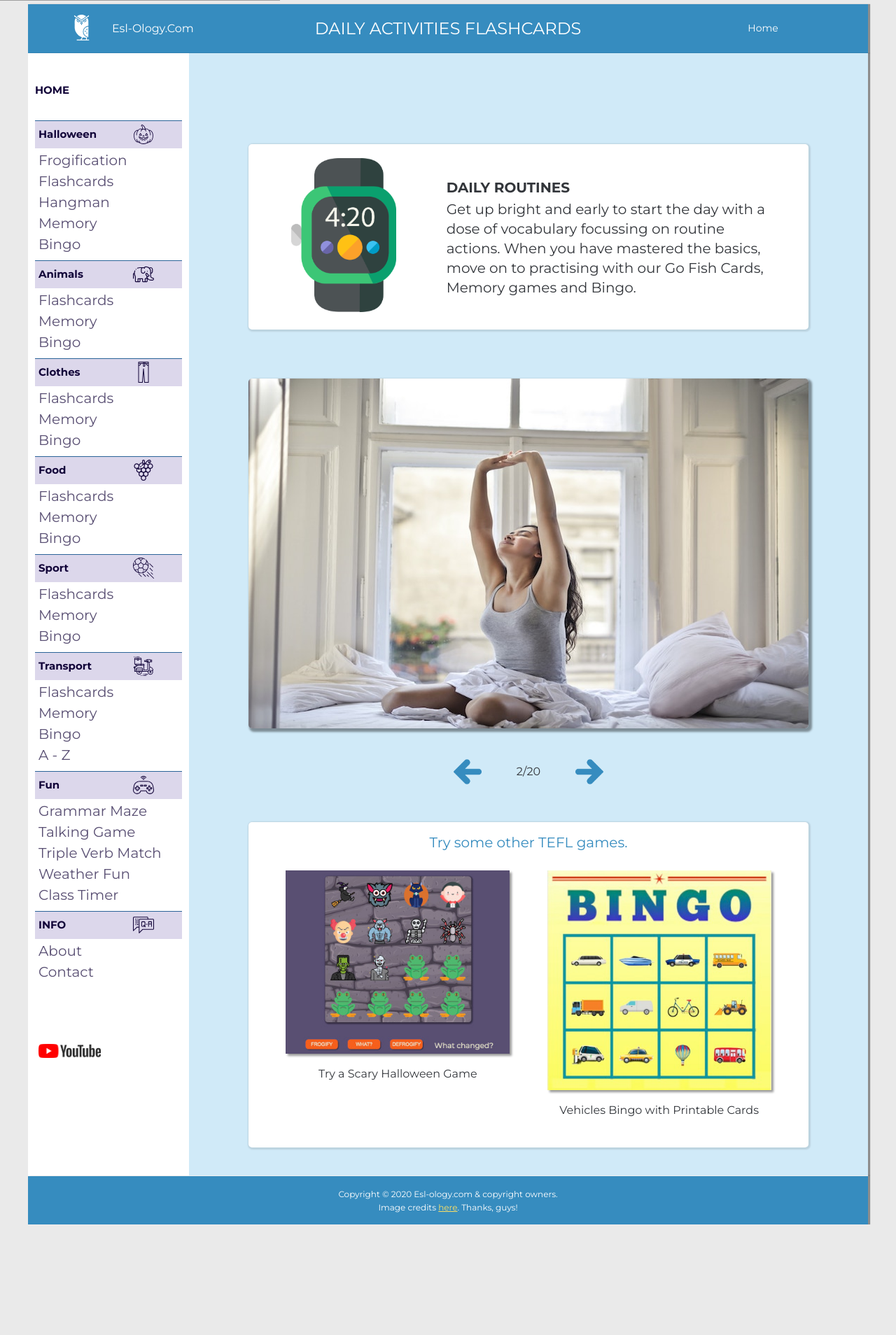
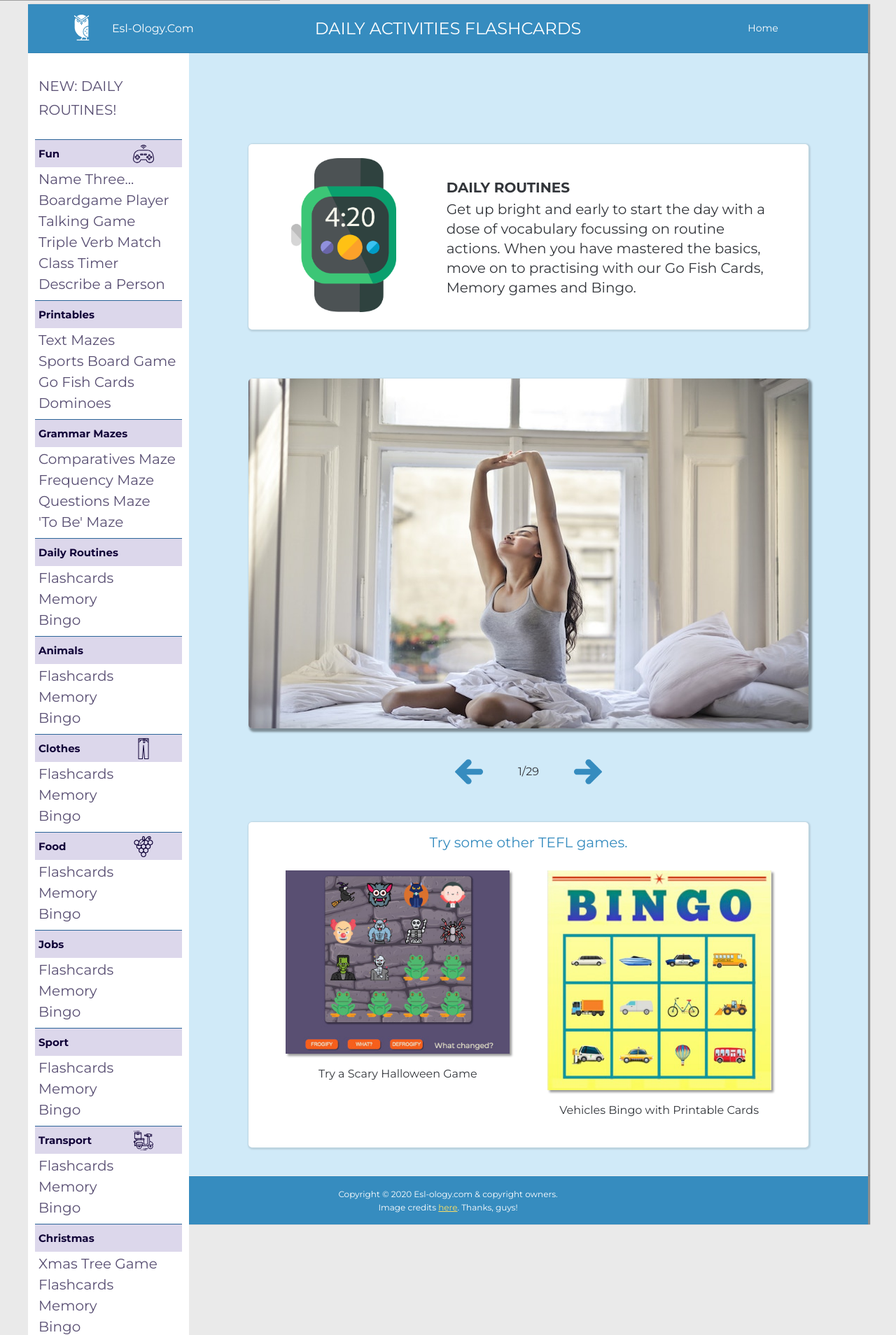
Before and after one commit to Dugsteer/Daily-Activities, a PHP site: page / in a window 1280 px wide. Shown: the part 1214-3122 px from the top of the page at 70% size. Before the commit the page ends 2964 px from the top, so only its background shows below. Run offline with PHP 8.4, Linux system fonts and the light colour scheme; some libraries are stand-ins or nearby versions; grey boxes are pictures that could not be loaded.

Commit message:
Live versiond but sidebar now too long

```diff
--- a/css/styles.css
+++ b/css/styles.css
@@ -262,7 +262,7 @@ h4 {
       padding: 3rem; } }
 
 .sidebar-container {
-  grid-row: 1/7;
+  grid-row: 1/6;
   grid-column: 1/2;
   height: 100%; }
   @media only screen and (max-width: 62.5em) {
--- a/index.php
+++ b/index.php
@@ -240,6 +240,6 @@
               </script>
     </div>
 
-    <script src="script/daily-activity-flashcards.min.js"></script>
+    <script src="/script.js"></script>
   </body>
 </html>
--- a/sass/components/_sidebar.scss
+++ b/sass/components/_sidebar.scss
@@ -21,7 +21,7 @@ width: 100vw;
 }
 
 .sidebar-container {
-  grid-row: 1/7;
+  grid-row: 1/6;
   grid-column: 1/2;
   height: 100%;
 
--- a/sidebar.html
+++ b/sidebar.html
@@ -8,33 +8,101 @@
 </head>
 <body>
     <div class="sidebar" id="sidebar">
-        <h3 class="sidebar__close" id="sidebarClose"></h3>
-        <h2>HOME</h2>
+
       <ul class="sidebar__list">
 
-    <h2 class="sidebar__subtitle">Halloween   <svg class="icon">
-            <use xlink:href="sprite5.svg#jack-o-lantern"></use>
+               <li>
+            <a href="daily-activity-memory.html" style="margin-top: 2rem;">NEW: DAILY ROUTINES!</a>
+          </li>
+
+        <h2 class="sidebar__subtitle" >Fun    <svg class="icon">
+          <use xlink:href="sprite.svg#joystick"></use>
         </svg></h2>
-          <ul class="sidebar__subtitle-list-6" id="subList6">
+        <ul class="sidebar__subtitle-list-4" id="subList4">
+
+
+
+
+
+
         <li>
-              <a href="frogify-halloween.html">Frogification</a>
+            <a href="name-three-things.html">Name Three...</a>
           </li>
-              <a href="flashcard-halloween.html">Flashcards</a>
+
+        <li>
+            <a href="boardgame-player.html">Boardgame Player</a>
+          </li>
+
+          <li>
+            <a href="talk-minute.html">Talking Game</a>
           </li>
           <li>
-              <a href="hangman-halloween.html">Hangman</a>
+            <a href="triple-memory.html">Triple Verb Match</a>
           </li>
           <li>
-              <a href="memory-halloween.html">Memory</a>
+            <a href="countdown-timer.html">Class Timer</a>
           </li>
                <li>
-              <a href="bingo-halloween.html">Bingo</a>
+            <a href="describe-a-person.html">Describe a Person</a>
+          </li>
+        </ul>
+
+    <h2 class="sidebar__subtitle">Printables    <svg class="icon">
+            <use xlink:href="sprite.svg#download"></use>
+          </svg></h2>
+          <ul class="sidebar__subtitle-list-0" id="subList0">
+
+                <li>
+            <a href="text-maze">Text Mazes</a>
           </li>
 
+                <li>
+            <a href="text-maze">Sports Board Game</a>
+          </li>
+
+                <li>
+            <a href="text-maze">Go Fish Cards</a>
+          </li>
+                <li>
+            <a href="text-maze">Dominoes</a>
+          </li>
+          </ul>
+
+    <h2 class="sidebar__subtitle">Grammar Mazes    <svg class="icon">
+            <use xlink:href="sprite.svg#labyrinth"></use>
+          </svg></h2>
+          <ul class="sidebar__subtitle-list-0" id="subList0">
+          <li>
+            <a href="comparativesmaze.html">Comparatives Maze</a>
+          </li>
+          <li>
+            <a href="frequency-maze.html">Frequency Maze</a>
+          </li>
+
+          <li>
+            <a href="questions-maze.html">Questions Maze</a>
+          </li>
+          <li>
+            <a href="to-be-maze.html">'To Be' Maze</a>
+          </li>
+          </ul>
+
+    <h2 class="sidebar__subtitle">Daily Routines    <svg class="icon">
+            <use xlink:href="sprite.svg#routine"></use>
+          </svg></h2>
+          <ul class="sidebar__subtitle-list-0" id="subList0">
+              <a href="daily-activity-flashcards.php">Flashcards</a>
+            </li>
+            <li>
+              <a href="daily-activity-memory.html">Memory</a>
+            </li>
+            <li>
+              <a href="bingo-daily-activity.html">Bingo</a>
+            </li>
           </ul>
 
     <h2 class="sidebar__subtitle">Animals    <svg class="icon">
-            <use xlink:href="sprite3.svg#elephant"></use>
+            <use xlink:href="sprite.svg#elephant"></use>
           </svg></h2>
           <ul class="sidebar__subtitle-list-0" id="subList0">
               <a href="flashcard-animals.html">Flashcards</a>
@@ -65,7 +133,6 @@
                   <h2 class="sidebar__subtitle" >Food    <svg class="icon">
           <use xlink:href="sprite.svg#grapes"></use>
         </svg></h2>
-
         <ul class="sidebar__subtitle-list-3" id="subList3">
             <li>
               <a href="flashcard-food.html">Flashcards</a>
@@ -78,9 +145,24 @@
               </a>
             </li>
           </ul>
+                  <h2 class="sidebar__subtitle" >Jobs    <svg class="icon">
+          <use xlink:href="sprite.svg#wrench"></use>
+        </svg></h2>
+        <ul class="sidebar__subtitle-list-3" id="subList3">
+            <li>
+              <a href="flashcard-jobs.html">Flashcards</a>
+            </li>
+            <li>
+              <a href="matching-jobs.html">Memory</a>
+            </li>
+            <li>
+              <a href="bingo-jobs.html">Bingo</a>
+            </li>
+
+          </ul>
 
           <h2 class="sidebar__subtitle" >Sport    <svg class="icon">
-            <use xlink:href="sprite4.svg#football"></use>
+            <use xlink:href="sprite.svg#football"></use>
           </svg></h2>
           <ul class="sidebar__subtitle-list-5" id="subList5">
             <li>
@@ -110,31 +192,55 @@
             <li class="li1">
               <a href="bingo-transport.html">Bingo</a>
             </li>
-            <li class="li1">
-              <a href="transport-alphabet.html">A - Z</a>
+          </ul>
+
+
+          <h2 class="sidebar__subtitle">Christmas    <svg class="icon">
+            <use xlink:href="sprite.svg#santa-claus"></use>
+          </svg></h2>
+          <ul  class="sidebar__subtitle-list-0" id="subList0">
+            <li>
+              <a  href="xmas-tree-game.html">Xmas Tree Game</a>
+            </li>
+            <li>
+              <a  href="flashcard-xmas.html">Flashcards</a>
+            </li>
+            <li>
+              <a  href="matching-xmas.html">Memory</a>
+            </li>
+            <li>
+              <a  href="bingo-xmas.html">Bingo</a>
             </li>
           </ul>
 
-          <h2 class="sidebar__subtitle" >Fun    <svg class="icon">
-            <use xlink:href="sprite.svg#joystick"></use>
+
+          <h2 class="sidebar__subtitle">Halloween   <svg class="icon">
+            <use xlink:href="sprite.svg#jack-o-lantern"></use>
           </svg></h2>
-          <ul class="sidebar__subtitle-list-4" id="subList4">
-
-              <a href="questions-maze.html">Grammar Maze</a>
+          <ul class="sidebar__subtitle-list-6" id="subList6">
+              <li>
+            <a href="halloween-dominoes.html">Dominoes</a>
           </li>
                <li>
-              <a href="talk-minute.html">Talking Game</a>
+            <a href="boardgame-player.html">Boardgame</a>
           </li>
             <li>
-              <a href="triple-memory.html">Triple Verb Match</a>
+              <a href="frogify-halloween.html">Frogification</a>
+            </li>
+              <a href="flashcard-halloween.html">Flashcards</a>
             </li>
             <li>
-              <a href="weather-fun.html">Weather Fun</a>
+              <a href="hangman-halloween.html">Hangman</a>
             </li>
             <li>
-              <a href="countdown-timer.html">Class Timer</a>
+              <a href="memory-halloween.html">Memory</a>
             </li>
+            <li>
+              <a href="bingo-halloween.html">Bingo</a>
+            </li>
+
           </ul>
+
             <h2 class="sidebar__subtitle" >INFO    <svg class="icon">
               <use xlink:href="sprite.svg#faq"></use>
             </svg></h2>
@@ -183,6 +289,18 @@
             </li>
           </ul>
        </ul>
+
+       <script async src="https://pagead2.googlesyndication.com/pagead/js/adsbygoogle.js"></script>
+<!-- Square One -->
+<ins class="adsbygoogle"
+     style="display:block"
+     data-ad-client="ca-pub-6192312197226967"
+     data-ad-slot="8488657082"
+     data-ad-format="auto"
+     data-full-width-responsive="true"></ins>
+<script>
+     (adsbygoogle = window.adsbygoogle || []).push({});
+</script>
     </div>
 
 
```
Lines whose indentation alone changed are shown as unchanged.
